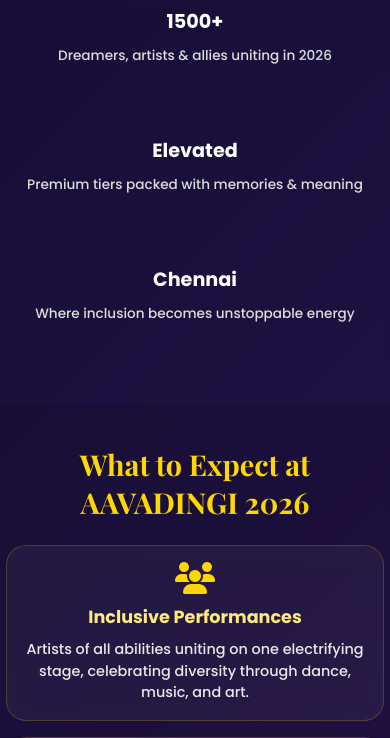
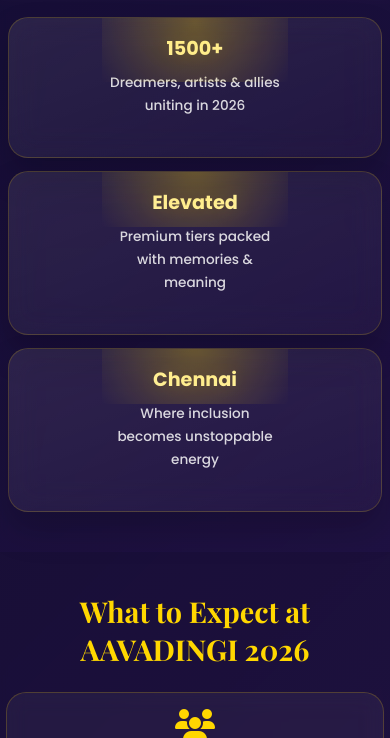
Before and after one commit to manivscode-cyber/aavaadingi, a Flask app: page /home in a window 390 px wide. Shown: the part 845-1583 px from the top of the page. Run offline with Flask 3, Linux system fonts and the light colour scheme; parts of the project's set-up code (start-up, migrations or seed data) failed here and were passed over.

Commit message:
Polish hero stats and header alignment

```diff
--- a/tickets-main/templates/home.html
+++ b/tickets-main/templates/home.html
@@ -38,6 +38,7 @@
             display:flex; justify-content:space-between; align-items:center;
             backdrop-filter: blur(20px); background: rgba(20,20,60,0.38);
             border-bottom:1px solid rgba(255,215,0,0.10); z-index:1000;
+            gap: 1.5rem;
         }
 
 
@@ -45,6 +46,11 @@
             font-family:'Playfair Display',serif; font-size:2.6rem; font-weight:900;
             letter-spacing:5px; background:linear-gradient(90deg,#4da6ff,#0080ff,#0052cc);
             background-clip:text; -webkit-text-fill-color:transparent;
+            display: inline-flex;
+            align-items: center;
+            justify-content: center;
+            white-space: nowrap;
+            flex-shrink: 0;
         }
         .nav-links a { color:#eee; text-decoration:none; margin-left:2.4rem; font-weight:500; }
         .nav-links a:hover { color:#ffd700; }
@@ -86,7 +92,7 @@
             border-radius: 20px;
             box-shadow: 0 10px 30px rgba(0,0,0,0.3);
         }
-        .hero-left { max-width:700px; margin:0 auto; }
+        .hero-left { max-width:700px; margin:0 auto; display:flex; flex-direction:column; align-items:center; }
         .hero-left h1 {
             font-family:'Playfair Display',serif; font-size:6.4rem; line-height:0.9; font-weight:900;
             margin-bottom:1.6rem; text-align:center;
@@ -94,14 +100,51 @@
         .hero-left h1 span { background:linear-gradient(90deg,#4da6ff,#0080ff,#0052cc); background-clip:text; -webkit-text-fill-color:transparent; }
         .hero-left p { font-size:1.38rem; line-height:1.82; color:#ddd; max-width:700px; margin:0 auto 2.4rem; text-align:center; }
         .tag { display:block; width:max-content; margin:0 auto 1rem; padding:0.5rem 1.2rem; border-radius:50px; font-size:0.85rem; background:rgba(255,215,0,0.13); border:1px solid rgba(255,215,0,0.32); color:#ffe9b1; }
-        .offer-banner { padding:1.1rem 1.8rem; border-radius:18px; background:linear-gradient(135deg,rgba(255,215,0,0.28),rgba(255,140,0,0.24)); border:1px solid rgba(255,215,0,0.42); margin-bottom:2.2rem; text-align:center; max-width:600px; margin-left:auto; margin-right:auto; }
-        .cta-group { display:flex; gap:1.6rem; flex-wrap:wrap; justify-content:center; margin-bottom:3.2rem; }
-        .btn { padding:1.2rem 2.8rem; border-radius:50px; font-weight:700; font-size:1.12rem; text-decoration:none; transition:all 0.4s; }
+        .offer-banner { padding:1.1rem 1.8rem; border-radius:18px; background:linear-gradient(135deg,rgba(255,215,0,0.28),rgba(255,140,0,0.24)); border:1px solid rgba(255,215,0,0.42); margin-bottom:2.2rem; text-align:center; max-width:600px; margin-left:auto; margin-right:auto; width:100%; }
+        .cta-group { display:flex; gap:1.1rem; flex-wrap:wrap; justify-content:center; align-items:center; width:100%; margin-bottom:3.2rem; }
+        .btn { padding:1.2rem 2.8rem; border-radius:50px; font-weight:700; font-size:1.12rem; text-decoration:none; transition:all 0.4s; display:inline-flex; align-items:center; justify-content:center; min-width:220px; min-height:58px; text-align:center; }
         .btn-primary { background:linear-gradient(90deg,#4da6ff,#0080ff); color:#fff; }
         .btn-primary:hover { transform:scale(1.05); }
         .btn-secondary { border:2px solid rgba(255,255,255,0.4); background:rgba(255,255,255,0.08); color:white; }
-        .stats { display:grid; grid-template-columns:repeat(auto-fit,minmax(190px,1fr)); gap:1.6rem; max-width:800px; margin:0 auto; }
-        .stat-box { text-align: center; }
+        .stats { display:grid; grid-template-columns:repeat(auto-fit,minmax(190px,1fr)); gap:1.2rem; width:100%; max-width:860px; margin:0 auto; }
+        .stat-box {
+            text-align: center;
+            position: relative;
+            overflow: hidden;
+            padding: 1.3rem 1rem 1.15rem;
+            border-radius: 20px;
+            background: linear-gradient(160deg, rgba(255,255,255,0.09), rgba(255,255,255,0.03));
+            border: 1px solid rgba(255,215,0,0.18);
+            box-shadow: 0 18px 35px rgba(0,0,0,0.18);
+            backdrop-filter: blur(14px);
+            transition: transform 0.35s ease, box-shadow 0.35s ease, border-color 0.35s ease;
+        }
+        .stat-box::before {
+            content: "";
+            position: absolute;
+            inset: -40% 25% auto;
+            height: 120px;
+            background: radial-gradient(circle, rgba(255,215,0,0.3), rgba(255,215,0,0));
+            pointer-events: none;
+        }
+        .stat-box:hover {
+            transform: translateY(-6px);
+            border-color: rgba(255,215,0,0.38);
+            box-shadow: 0 22px 44px rgba(0,0,0,0.26);
+        }
+        .stat-box h3 {
+            font-size: 1.7rem;
+            color: #fff3b0;
+            margin-bottom: 0.45rem;
+            text-shadow: 0 0 22px rgba(255,215,0,0.2);
+        }
+        .stat-box p {
+            font-size: 0.98rem;
+            line-height: 1.55;
+            color: rgba(255,255,255,0.83);
+            max-width: 20ch;
+            margin: 0 auto;
+        }
 
         /* Event Highlights */
         .highlights { padding:4rem 5%; text-align:center; background:rgba(0,0,0,0.1); }
@@ -364,12 +407,17 @@
                 width: 100%;
                 max-width: 300px;
                 margin: 0 auto;
+                min-height: 54px;
             }
 
             .stats {
                 grid-template-columns: 1fr;
                 gap: 1rem;
                 margin-top: 2rem;
+            }
+
+            .stat-box {
+                padding: 1.15rem 1rem;
             }
 
             .stat-box h3 {
@@ -547,19 +595,15 @@
                 padding: 0.9rem 1.8rem;
                 font-size: 0.95rem;
                 max-width: 280px;
+                min-height: 50px;
             }
 
             .stats {
                 margin-top: 1.5rem;
             }
 
-            .stat-box h3 {
-                font-size: 1.3rem;
-            }
-
-            .stat-box p {
-                font-size: 0.9rem;
-            }
+            .stat-box h3 { font-size: 1.3rem; }
+            .stat-box p { font-size: 0.9rem; }
 
             .highlights h2 {
                 font-size: 2.2rem;
@@ -726,24 +770,16 @@
                 padding: 0.8rem 1.6rem;
                 font-size: 0.9rem;
                 max-width: 260px;
+                min-height: 48px;
             }
 
             .stats {
                 gap: 0.8rem;
             }
 
-            .stat-box {
-                padding: 1rem;
-            }
-
-            .stat-box h3 {
-                font-size: 1.2rem;
-                margin-bottom: 0.5rem;
-            }
-
-            .stat-box p {
-                font-size: 0.85rem;
-            }
+            .stat-box { padding: 1rem 0.85rem; }
+            .stat-box h3 { font-size: 1.2rem; margin-bottom: 0.5rem; }
+            .stat-box p { font-size: 0.85rem; }
 
             .highlights {
                 padding: 2.5rem 1.5%;
```
